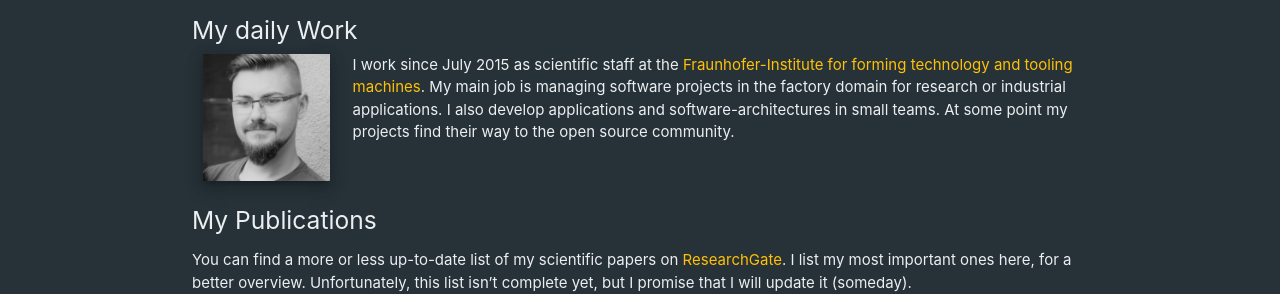
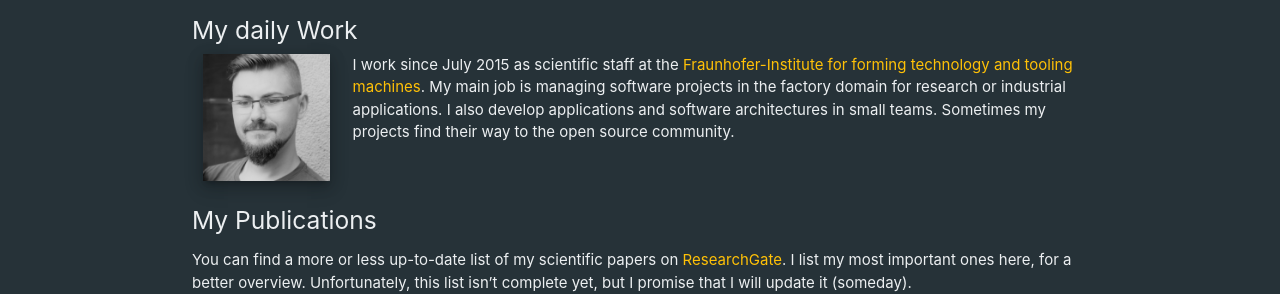
Before and after one commit to adriansinger87/adriansinger87.github.io, a Jekyll site: the page built from 2_about.md, in a window 1280 px wide and 1400 px high. Shown: the part 191-485 px from the top of the window. Built offline with Jekyll 4.4.1, drawn with Linux system fonts in a browser that asks for light colours; nearby versions of some CDN libraries; some of the changed text lies outside the part shown.

Commit message:
project page and mermaid feature updated

```diff
--- a/2_about.md
+++ b/2_about.md
@@ -17,8 +17,7 @@ My name is Adrian and I live and work in Chemnitz.
     <div class="col s12 m9 l10">
     I work since July 2015 as scientific staff at the <a target="_blank" href="https://www.iwu.fraunhofer.de/">Fraunhofer-Institute for forming technology and tooling machines</a>.
     My main job is managing software projects in the factory domain for research or industrial applications.
-    I also develop applications and software-architectures in small teams.
-    At some point my projects find their way to the open source community.
+    I also develop applications and software architectures in small teams. Sometimes my projects find their way to the open source community.
     </div>
 </div>
 
@@ -141,12 +140,12 @@ I also run a private webserver with some pages and services. - So a I'm clearly
         <td>The web page <a href="http://www.wargaz-vikings.de" target="_blank">wargaz-vikings.de</a> which shows one my hobbies.</td>
     </tr>
     <tr>
-        <td>Th great blog <a href="http://www.julinaeht.de" target="_blank">julinaeht.de</a>, driven by my girlfriend.</td>
+        <td>The great blog <a href="http://www.julinaeht.de" target="_blank">julinaeht.de</a>, driven by my girlfriend.</td>
     </tr>
 </table>
 
 > **Living history**: I share this really fascinating hobby with lot's of good friends. Together we call us the **Wargaz-Vikings**.
-
-The attentive reader was already on our website <a href="http://www.wargaz-vikings.de" target="_blank">wargaz-vikings.de</a>.
-Here you can find some impressions what's going on in our clan.
-I will share private pictures only rarely, so that I don't have to update this content very often. - And because this is not social media. ;-)
+> The attentive reader was already on our website <a href="http://www.wargaz-vikings.de" target="_blank">wargaz-vikings.de</a>.
+> There you can find some impressions what's going on in our clan.
+> I will share private pictures only rarely, so that I don't have to update this kind of content very often. - And because this is not social media.
+<i class="mdi mdi-emoticon-outline" style="font-size: inherit"></i>
--- a/_includes/script.html
+++ b/_includes/script.html
@@ -2,3 +2,5 @@
 <script src="{{ "/assets/lib/jquery/jquery.min.js" | relative_url }}"></script>
 <script src="{{ "/assets/lib/materialize/js/materialize.min.js" | relative_url }}"></script>
 <script src="{{ "/assets/js/init.js" | relative_url }}"></script>
+
+<script src="https://unpkg.com/mermaid@8.2.1/dist/mermaid.min.js"></script>
--- a/assets/css/theme.css
+++ b/assets/css/theme.css
@@ -106,6 +106,7 @@ code {
     border-radius: 3px;
     background-color: rgba(0,0,0,0.3);
     margin-right: 2px;
+    white-space: nowrap;
 }
 hr {
     display: block;
@@ -124,9 +125,16 @@ hr {
     background-color: #37474f;
 }
 
+.ul-md, .ul-md > li {
+    list-style-type: disc !important;
+    margin-left: 10px;
+ }
+
 /*
  * END Materialize overrides
  */
+
+
 
 .site-logo {
     width: 40px;
@@ -164,3 +172,30 @@ hr {
   .footer-copyright a {
       color: #ffcc80;
   }
+
+/* meramid overrides */
+
+svg {
+    font-family: Verdana, Geneva, Tahoma, sans-serif !important; /* 'Courier New', 'Courier', 'monospace'; */
+}
+div > .label {
+    font-family: inherit !important;
+
+}
+marker > path {
+    fill: #03a9f4 !important;
+}
+rect {
+    stroke: #03a9f4 !important;
+    fill: rgba(0,0,0,0.3) !important;
+}
+
+g.label {
+    color: #eceff1 !important;
+}
+
+g > path {
+    stroke: #03a9f4 !important;
+}
+
+/* meramid overrides - END */
```
Also changed, not shown: 1_project.md (+85 -3 lines).
